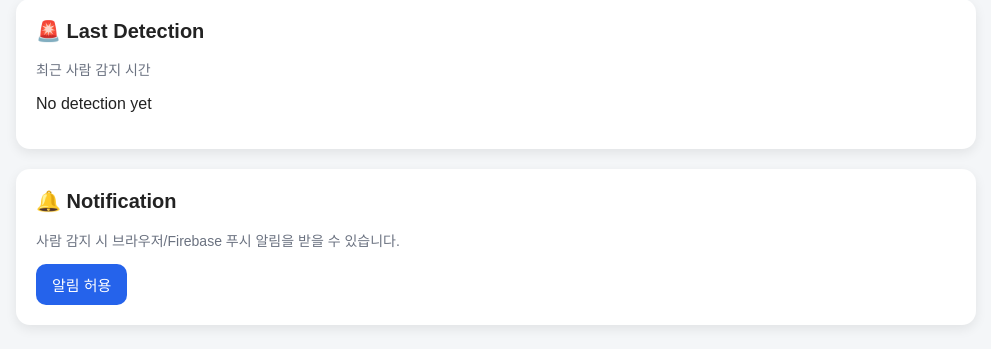
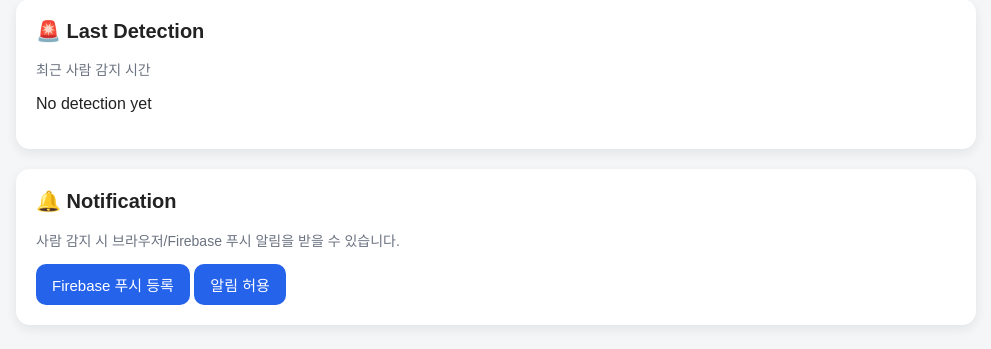
Before and after one commit to jungjayyoung/pi-cctv-webapp, a Flask app: page / in a window 1280 px wide. Shown: the part 785-1134 px from the top of the page, without its empty margins (144-1135 px from the left). Run offline with Flask 3, Linux system fonts and the light colour scheme; some libraries are stand-ins or nearby versions.

Commit message:
refactor: move static folder to root and fix firebase push setup

```diff
--- a/app/main.py
+++ b/app/main.py
@@ -86,4 +86,4 @@ def log_access():
         f.write(log_line)
 
 if __name__ == "__main__":
-    app.run(debug=True)
+    app.run(host="0.0.0.0", port= 5000,debug=False)
--- a/app/templates/index.html
+++ b/app/templates/index.html
@@ -140,6 +140,11 @@
                 사람 감지 시 브라우저/Firebase 푸시 알림을 받을 수 있습니다.
             </p>
 
+
+            <button onclick="initFirebaseMessaging()">
+                Firebase 푸시 등록
+            </button>
+
             <button onclick="requestNotificationPermission()">
                 알림 허용
             </button>
@@ -196,6 +201,7 @@
     </script>
 
     <script type="module">
+        alert("firebase module loaded"))
         import { initializeApp } from "https://www.gstatic.com/firebasejs/12.12.1/firebase-app.js";
         import { getMessaging, getToken, onMessage } from "https://www.gstatic.com/firebasejs/12.12.1/firebase-messaging.js";
 
@@ -247,7 +253,7 @@
                     body: JSON.stringify({ token })
                 });
 
-                console.log("Firebase 푸시 등록 완료");
+                alert("Firebase 푸시 등록 완료");
 
             } catch (error) {
                 console.error("Firebase Push Error:", error);
@@ -263,6 +269,7 @@
         window.addEventListener("load", () => {
             initFirebaseMessaging();
         });
+
     </script>
 </body>
 </html>
```
Also changed, not shown: app/cctv_system.py (+12 -1 lines), static/firebase-messaging-sw.js (renamed from app/static/firebase-messaging-sw.js), static/manifest.json (renamed from app/static/manifest.json), static/sw.js (renamed from app/static/sw.js), 1 other file.
